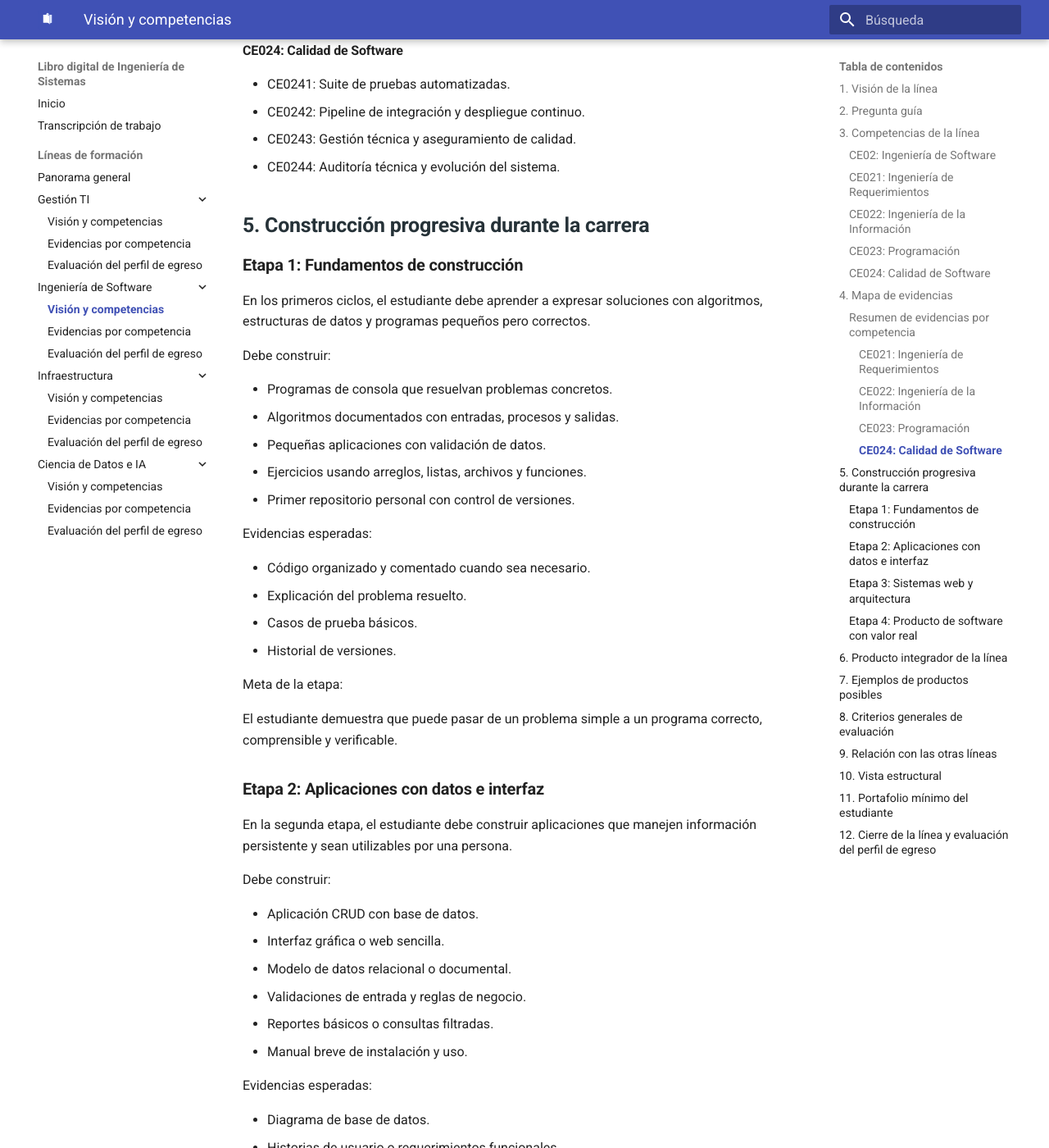
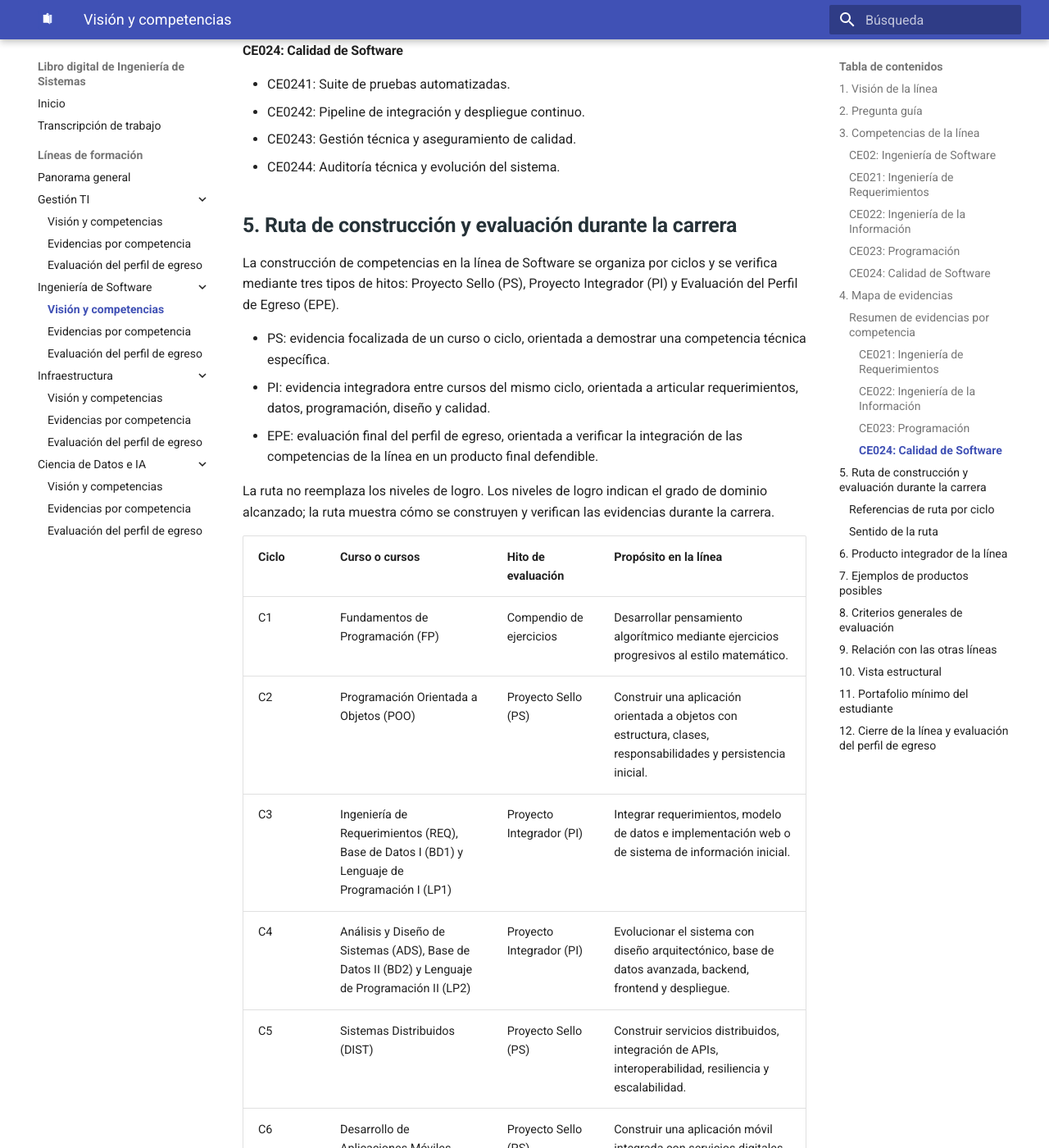
Before and after one commit to upeuoficial/planb, an MkDocs documentation site: the page built from docs/lineas/software/index.md, in a window 1280 px wide and 1400 px high, scrolled down 3641 px. Shown: the whole window at 82% size. Built offline with MkDocs 1.6.1 and Material for MkDocs 9.7.7, drawn with Linux system fonts in a browser that asks for light colours; some of the changed text lies outside the part shown.

Commit message:
first commit

```diff
--- a/docs/lineas/software/index.md
+++ b/docs/lineas/software/index.md
@@ -99,111 +99,40 @@ Las evidencias de la línea permiten comprobar que el estudiante no solo conoce
 - CE0243: Gestión técnica y aseguramiento de calidad.
 - CE0244: Auditoría técnica y evolución del sistema.
 
-## 5. Construcción progresiva durante la carrera
+## 5. Ruta de construcción y evaluación durante la carrera
 
-### Etapa 1: Fundamentos de construcción
+La construcción de competencias en la línea de Software se organiza por ciclos y se verifica mediante tres tipos de hitos: Proyecto Sello (PS), Proyecto Integrador (PI) y Evaluación del Perfil de Egreso (EPE).
 
-En los primeros ciclos, el estudiante debe aprender a expresar soluciones con algoritmos, estructuras de datos y programas pequeños pero correctos.
+- PS: evidencia focalizada de un curso o ciclo, orientada a demostrar una competencia técnica específica.
+- PI: evidencia integradora entre cursos del mismo ciclo, orientada a articular requerimientos, datos, programación, diseño y calidad.
+- EPE: evaluación final del perfil de egreso, orientada a verificar la integración de las competencias de la línea en un producto final defendible.
 
-Debe construir:
+La ruta no reemplaza los niveles de logro. Los niveles de logro indican el grado de dominio alcanzado; la ruta muestra cómo se construyen y verifican las evidencias durante la carrera.
 
-- Programas de consola que resuelvan problemas concretos.
-- Algoritmos documentados con entradas, procesos y salidas.
-- Pequeñas aplicaciones con validación de datos.
-- Ejercicios usando arreglos, listas, archivos y funciones.
-- Primer repositorio personal con control de versiones.
+| Ciclo | Curso o cursos | Hito de evaluación | Propósito en la línea |
+| --- | --- | --- | --- |
+| C1 | Fundamentos de Programación (FP) | Compendio de ejercicios | Desarrollar pensamiento algorítmico mediante ejercicios progresivos al estilo matemático. |
+| C2 | Programación Orientada a Objetos (POO) | Proyecto Sello (PS) | Construir una aplicación orientada a objetos con estructura, clases, responsabilidades y persistencia inicial. |
+| C3 | Ingeniería de Requerimientos (REQ), Base de Datos I (BD1) y Lenguaje de Programación I (LP1) | Proyecto Integrador (PI) | Integrar requerimientos, modelo de datos e implementación web o de sistema de información inicial. |
+| C4 | Análisis y Diseño de Sistemas (ADS), Base de Datos II (BD2) y Lenguaje de Programación II (LP2) | Proyecto Integrador (PI) | Evolucionar el sistema con diseño arquitectónico, base de datos avanzada, backend, frontend y despliegue. |
+| C5 | Sistemas Distribuidos (DIST) | Proyecto Sello (PS) | Construir servicios distribuidos, integración de APIs, interoperabilidad, resiliencia y escalabilidad. |
+| C6 | Desarrollo de Aplicaciones Móviles (MOV) e Ingeniería de Software I (IS1) | Proyecto Sello (PS) | Construir una aplicación móvil integrada con servicios digitales y aplicar prácticas iniciales de calidad. |
+| C7 | Proyecto de Desarrollo de Software (PDS) e Ingeniería de Software II (IS2) | Proyecto Sello (PS) | Consolidar un producto de software con gestión técnica, aseguramiento de calidad, evolución y defensa. |
+| Cierre | Línea de Software | Evaluación del Perfil de Egreso (EPE) | Verificar la integración final de CE021, CE022, CE023 y CE024 en un producto funcional, documentado, probado, desplegable y defendible. |
 
-Evidencias esperadas:
+### Referencias de ruta por ciclo
 
-- Código organizado y comentado cuando sea necesario.
-- Explicación del problema resuelto.
-- Casos de prueba básicos.
-- Historial de versiones.
+- C1 FP: <https://recursosdecursos.github.io/fp2026/>
+- C2 POO: <https://262poo.github.io/comarket/>
+- C3 REQ + BD1 + LP1: <https://262ciclo3.github.io/bomstart/>
+- C4 ADS + BD2 + LP2: <https://262ciclo4.github.io/bomerp/>
+- C5 DIST: <https://261dist.github.io/ecom/>
 
-Meta de la etapa:
+### Sentido de la ruta
 
-El estudiante demuestra que puede pasar de un problema simple a un programa correcto, comprensible y verificable.
+Durante los primeros ciclos, el estudiante construye fundamentos de programación y productos focalizados mediante PS. En los ciclos intermedios, los PI permiten integrar cursos que naturalmente producen un sistema más completo. En los ciclos finales, los PS consolidan capacidades especializadas como servicios distribuidos, aplicaciones móviles, calidad, gestión técnica y evolución del producto.
 
-### Etapa 2: Aplicaciones con datos e interfaz
-
-En la segunda etapa, el estudiante debe construir aplicaciones que manejen información persistente y sean utilizables por una persona.
-
-Debe construir:
-
-- Aplicación CRUD con base de datos.
-- Interfaz gráfica o web sencilla.
-- Modelo de datos relacional o documental.
-- Validaciones de entrada y reglas de negocio.
-- Reportes básicos o consultas filtradas.
-- Manual breve de instalación y uso.
-
-Evidencias esperadas:
-
-- Diagrama de base de datos.
-- Historias de usuario o requerimientos funcionales.
-- Capturas o demostración funcional.
-- Repositorio con estructura clara.
-- Pruebas de operaciones principales.
-
-Meta de la etapa:
-
-El estudiante demuestra que puede construir una aplicación completa de pequeña escala, conectada a datos y orientada a usuarios.
-
-### Etapa 3: Sistemas web y arquitectura
-
-En la tercera etapa, el estudiante debe pasar de aplicaciones aisladas a sistemas organizados por capas, servicios o componentes.
-
-Debe construir:
-
-- Aplicación web con frontend, backend y base de datos.
-- API documentada.
-- Autenticación y roles básicos.
-- Separación entre lógica de negocio, persistencia e interfaz.
-- Manejo de errores y estados de la aplicación.
-- Pruebas unitarias y de integración.
-- Despliegue en un servidor o plataforma cloud.
-
-Evidencias esperadas:
-
-- Documento de arquitectura.
-- Diagrama de componentes.
-- Documentación de API.
-- Pipeline básico o instrucciones reproducibles de despliegue.
-- Registro de issues, mejoras y correcciones.
-
-Meta de la etapa:
-
-El estudiante demuestra que puede construir un sistema web mantenible, desplegable y organizado con criterios de arquitectura.
-
-### Etapa 4: Producto de software con valor real
-
-En la etapa final, el estudiante debe construir o evolucionar un producto que responda a un problema real, tenga usuarios definidos y pueda sostenerse técnicamente.
-
-Debe construir:
-
-- Producto mínimo viable funcional.
-- Módulos principales completos.
-- Gestión de usuarios, permisos y seguridad básica.
-- Pruebas automatizadas en flujos críticos.
-- Monitoreo o registro de errores.
-- Documentación técnica y de usuario.
-- Plan de mantenimiento y evolución.
-- Presentación ejecutiva y defensa técnica.
-
-Evidencias esperadas:
-
-- Repositorio profesional.
-- Versión desplegada.
-- Backlog del producto.
-- Historias de usuario priorizadas.
-- Justificación de arquitectura.
-- Pruebas y resultados.
-- Manual de usuario.
-- Informe final del producto.
-
-Meta de la etapa:
-
-El estudiante demuestra que puede entregar una solución de software usable, defendible, mantenible y alineada con una necesidad real.
+La ruta culmina en la EPE. En ese momento no se recalifican todos los productos previos, sino la capacidad del estudiante para integrar lo aprendido en una solución final que evidencie el logro de la competencia de especialidad.
 
 ## 6. Producto integrador de la línea
 
```
Also changed, not shown: docs/index.md (+14 -4 lines), docs/lineas/cd-ia/index.md (+17 -88 lines), docs/lineas/gestion/index.md (+17 -92 lines), docs/lineas/infraestructura/index.md (+16 -90 lines).
